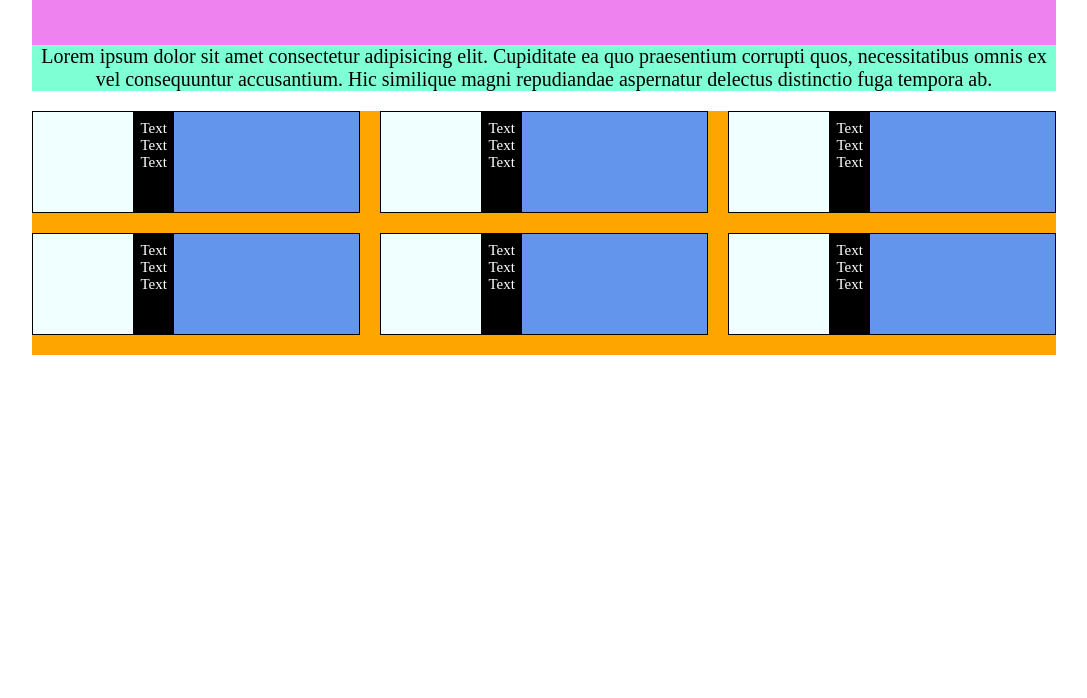
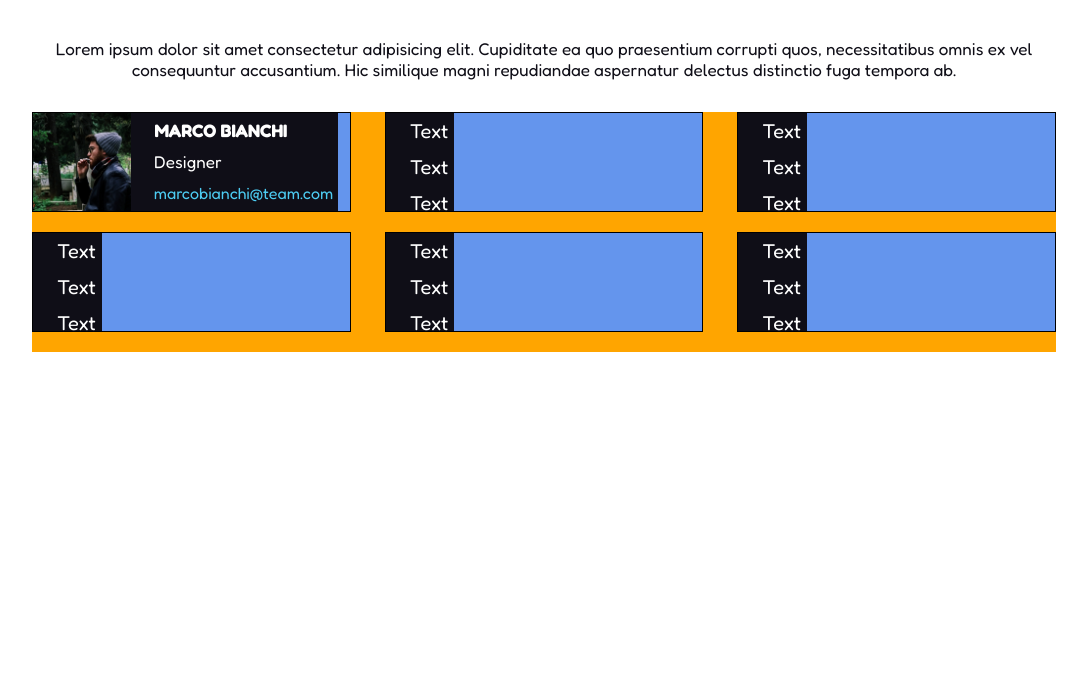
Before and after one commit to gioanbatan/html-css-float-cards, a plain HTML site: page index.html in a window 1280 px wide. Shown: the part 102-800 px from the top of the page, without its empty margins (96-1183 px from the left). Drawn offline with Linux system fonts and the light colour scheme.

Commit message:
Numerosi esperimenti fallimentari

```diff
--- a/css/style.css
+++ b/css/style.css
@@ -8,6 +8,14 @@
 /* COMMON */
 html {
     font-size: 62.5%;
+    font-family: 'Fredoka', sans-serif;
+}
+
+/* UTILITY */
+.clearfix::after {
+    content: "";
+    clear: both;
+    display: table;
 }
 
 /* MAIN */
@@ -17,39 +25,39 @@ main {
 
     /* DEBUG */
     font-size: 2rem;
-    background-color: violet;
 }
 
 h1 {
+    color: #e53170;
+
     text-align: center;
-    margin: 1em 0 1.5em;
-
-    /* DEBUG */
-    background-color: blue;
+    margin: 0.9em 0 1.4em;
 }
 
 p {
+    color: #0f0e17;
+    font-size: 1.7rem;
+    font-weight: 400;
+
     text-align: center;
-    margin-bottom: 1em;
-
-    /* DEBUG */
-    background-color: aquamarine;
+    margin-bottom: 1.9em;
 }
 
 /* Cards Grid */
 .grid {
     width: 100%;
-    float: left;
+    /* float: left; */
 
     /* DEBUG */
     background-color: orange;
 }
 
 .card {
-    width: calc(100% / 3 - ((1em / 3) * 2));
+    width: calc(100% / 3 - ((1.7em / 3) * 2));
+    height: 100px;
     float: left;
 
-    margin-right: 1em;
+    margin-right: 1.7em;
     margin-bottom: 1em;
 
     /* DEBUG */
@@ -61,22 +69,55 @@ p {
     margin-right: 0;
 }
 
-.card-image {
+/* .card-image {
     float: left;
+    width: 30%; */
+    /* height: 100%; */
+    /* height: 100%; */
+    /* line-height: 100%; */
+/* } */
 
-    /* DEBUG */
-    width: 100px;
-    height: 100px;
-    background-color: azure;
+/* .card-image img {
+    width: 100%; */
+    /* height: 100%; */
+/* } */
+
+.card img {
+    float: left;
+    /* width: 30%; */
+    height: 100%;
 }
 
 .card-data {
     float: left;
-    height: 100px;
-    padding: 0.5em;
+    /* width: 70%; */
+    height: 100%;
+    /* line-height: 100%; */
 
-    /* DEBUG */
-    background-color: black;
-    color: white;
-    font-size: 1.5rem;
+    padding-left: 0.9em;
+
+    color: #ffffff;
+    background-color: #0f0e17;
 }
+
+.card-data > * {
+    padding: 0.3em;
+}
+
+.card-name {
+    height: calc(100% / 3);
+    font-size: 1.8rem;
+    font-weight: 800;
+    text-transform: uppercase;
+}
+
+.card-role {
+    height: calc(100% / 3);
+    font-size: 1.7rem;
+}
+
+.card-email {
+    height: calc(100% / 3);
+    font-size: 1.6rem;
+    color: #4dccf2;
+}
--- a/index.html
+++ b/index.html
@@ -4,6 +4,11 @@
     <meta charset="UTF-8">
     <meta http-equiv="X-UA-Compatible" content="IE=edge">
     <meta name="viewport" content="width=device-width, initial-scale=1.0">
+
+    <!-- Google Fonts -->
+    <link rel="preconnect" href="https://fonts.googleapis.com">
+    <link rel="preconnect" href="https://fonts.gstatic.com" crossorigin>
+    <link href="https://fonts.googleapis.com/css2?family=Fredoka:wght@300;400;500;600;700&display=swap" rel="stylesheet">
 
     <!-- Link -->
     <link rel="stylesheet" href="css/style.css">
@@ -24,18 +29,21 @@
         <!-- /Pharagrph -->
 
         <!-- Cards -->
-        <section class="grid">
+        <section class="grid clearfix">
 
             <!-- Single card -->
-            <div class="card">
+            <!-- <div class="card clearfix"> -->
+            <div class="card clearfix">
 
-                <div class="card-image">
-                </div>
+
+                <!-- <div class="card-image"> -->
+                    <img src="img/male1.png" alt="Marco Bianchi">
+                <!-- </div> -->
 
                 <div class="card-data">
-                    <div>Text</div>
-                    <div>Text</div>
-                    <div>Text</div>
+                    <div class="card-name">Marco Bianchi</div>
+                    <div class="card-role">Designer</div>
+                    <div class="card-email">marcobianchi@team.com</div>
                 </div>
             </div>
 
```
